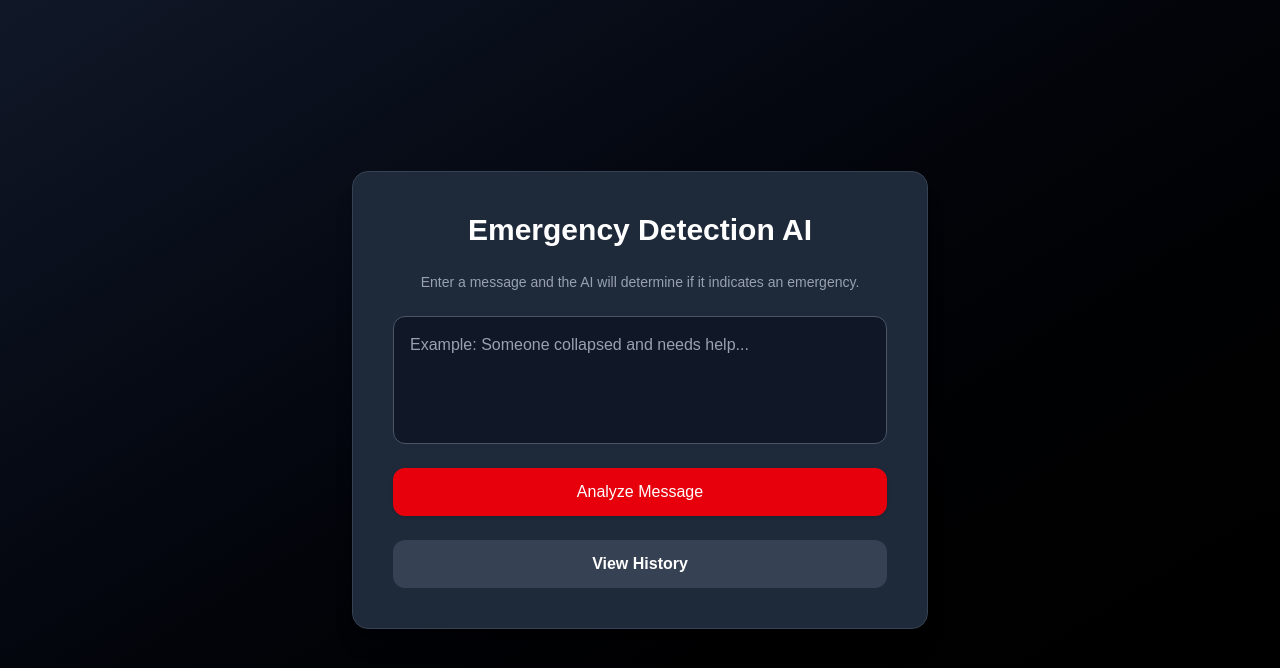
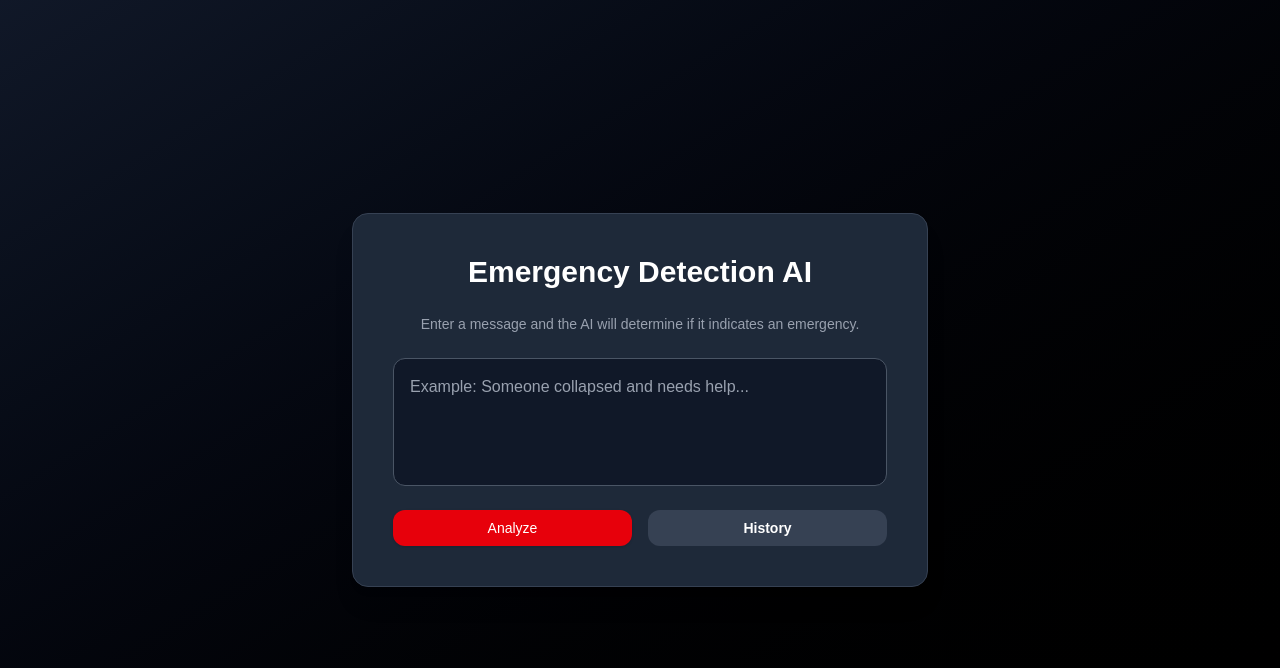
Before and after one commit to moecrosoft/disaster_classification, a Next.js app in the folder frontend/: page / in a window 1280 px wide. Shown: the top 668 px of the page. Built offline with nearby package versions, Linux system fonts and the light colour scheme.

Commit message:
update code

```diff
--- a/frontend/app/page.js
+++ b/frontend/app/page.js
@@ -2,137 +2,126 @@
 
 import { useState } from 'react'
 
-export default function Home(){
+export default function Home() {
   const [text, setText] = useState('')
   const [result, setResult] = useState(null)
 
   const [showHistory, setShowHistory] = useState(false)
   const [messages, setMessages] = useState([])
 
+  const [showResult, setShowResult] = useState(false)
 
-  async function analyse(){
-    const res = await fetch(`http://52.221.181.89:8000/predict`,{
-      method:'POST',
-      headers:{
-        'Content-Type':'application/json'
-      },
-      body:JSON.stringify({text})
+  async function analyse() {
+    const res = await fetch(`http://52.221.181.89:8000/predict`, {
+      method: 'POST',
+      headers: { 'Content-Type': 'application/json' },
+      body: JSON.stringify({ text }),
     })
 
     const data = await res.json()
     setResult(data.prediction)
     setText('')
+    setShowResult(true)
   }
 
-  async function loadHistory(){
+  async function loadHistory() {
     const res = await fetch(`http://52.221.181.89:8000/history`)
     const data = await res.json()
-
     setMessages(data)
     setShowHistory(true)
   }
 
-  return(
-    <div className='min-h-screen flex items-center justify-center bg-gradient-to-br from-gray-900 to-black p-6'>
-
-      <div className='bg-gray-800 shadow-xl rounded-2xl p-10 w-full max-w-xl flex flex-col gap-6 border border-gray-700'>
-
-        <h1 className='text-3xl font-semibold text-center text-white'>
+  return (
+    <div className="min-h-screen flex items-center justify-center bg-gradient-to-br from-gray-900 to-black p-6">
+      <div className="bg-gray-800 shadow-xl rounded-2xl p-10 w-full max-w-xl flex flex-col gap-6 border border-gray-700">
+        <h1 className="text-3xl font-semibold text-center text-white">
           Emergency Detection AI
         </h1>
-
-        <p className='text-center text-gray-400 text-sm'>
+        <p className="text-center text-gray-400 text-sm">
           Enter a message and the AI will determine if it indicates an emergency.
         </p>
 
         <textarea
-          className='border border-gray-600 bg-gray-900 text-white rounded-xl p-4 w-full h-32 resize-none focus:outline-none focus:ring-2 focus:ring-red-500 transition placeholder-gray-400'
-          placeholder='Example: Someone collapsed and needs help...'
+          className="border border-gray-600 bg-gray-900 text-white rounded-xl p-4 w-full h-32 resize-none focus:outline-none focus:ring-2 focus:ring-red-500 transition placeholder-gray-400"
+          placeholder="Example: Someone collapsed and needs help..."
           value={text}
-          onChange={(e)=>setText(e.target.value)}
+          onChange={(e) => setText(e.target.value)}
         />
 
+        {/* Buttons side by side */}
+        <div className="flex gap-4 justify-center">
           <button
             onClick={analyse}
-          className='bg-red-600 hover:bg-red-700 text-white font-medium py-3 rounded-xl transition shadow-sm cursor-pointer'
+            className="flex-1 bg-red-600 hover:bg-red-700 text-white font-medium py-2 rounded-xl transition shadow-sm cursor-pointer text-sm"
           >
-          Analyze Message
+            Analyze
           </button>
 
           <button
             onClick={loadHistory}
-          className='bg-gray-700 hover:bg-gray-600 text-white font-semibold py-3 rounded-xl transition cursor-pointer'
+            className="flex-1 bg-gray-700 hover:bg-gray-600 text-white font-semibold py-2 rounded-xl transition cursor-pointer text-sm"
           >
-          View History
+            History
           </button>
+        </div>
+      </div>
 
-        {result && (
-          <div className='rounded-xl p-4 text-center border border-gray-600 bg-gray-900'>
-            <span className='text-gray-400 text-sm'>
-              AI Prediction
-            </span>
-            <div className='text-xl font-semibold text-white mt-1'>
-              {result}
+      {/* Result popup */}
+      {showResult && (
+        <div className="fixed inset-0 bg-black/70 flex items-center justify-center">
+          <div className="bg-gray-800 w-full max-w-lg rounded-xl p-6 shadow-xl border border-gray-700">
+            <div className="flex justify-between items-center mb-4">
+              <h2 className="text-xl font-bold text-white">AI Prediction</h2>
+              <button
+                onClick={() => setShowResult(false)}
+                className="text-red-400 font-bold text-lg cursor-pointer"
+              >
+                X
+              </button>
+            </div>
+            <div className="flex flex-col gap-4">
+              <div className="text-sm text-gray-400">Your Message</div>
+              <div className="text-white font-medium">{text || '(message cleared)'}</div>
+              <div className="border-t border-gray-700 pt-2 mt-2 text-sm text-gray-400">
+                AI Result
+              </div>
+              <div className="text-green-400 font-semibold">{result}</div>
+            </div>
           </div>
         </div>
       )}
 
-      </div>
-
-
+      {/* History popup */}
       {showHistory && (
-        <div className='fixed inset-0 bg-black/70 flex items-center justify-center'>
-
-          <div className='bg-gray-800 w-full max-w-lg rounded-xl p-6 shadow-xl border border-gray-700'>
-
-            <div className='flex justify-between items-center mb-4'>
-              <h2 className='text-xl font-bold text-white'>
-                Message History
-              </h2>
-
+        <div className="fixed inset-0 bg-black/70 flex items-center justify-center">
+          <div className="bg-gray-800 w-full max-w-lg rounded-xl p-6 shadow-xl border border-gray-700">
+            <div className="flex justify-between items-center mb-4">
+              <h2 className="text-xl font-bold text-white">Message History</h2>
               <button
-                onClick={()=>setShowHistory(false)}
-                className='text-red-400 font-bold text-lg cursor-pointer'
+                onClick={() => setShowHistory(false)}
+                className="text-red-400 font-bold text-lg cursor-pointer"
               >
                 X
               </button>
             </div>
-
-
-            <div className='flex flex-col gap-4 max-h-96 overflow-y-auto'>
-
-              {messages.map((m,i)=>(
+            <div className="flex flex-col gap-4 max-h-96 overflow-y-auto">
+              {messages.map((m, i) => (
                 <div
                   key={i}
-                  className='bg-gray-900 border border-gray-700 rounded-lg p-4 flex flex-col gap-2'
+                  className="bg-gray-900 border border-gray-700 rounded-lg p-4 flex flex-col gap-2"
                 >
-
-                  <div className='text-sm text-gray-400'>
-                    User Message
-                  </div>
-
-                  <div className='text-white font-medium'>
-                    {m.user_message}
-                  </div>
-
-                  <div className='border-t border-gray-700 pt-2 mt-2 text-sm text-gray-400'>
+                  <div className="text-sm text-gray-400">User Message</div>
+                  <div className="text-white font-medium">{m.user_message}</div>
+                  <div className="border-t border-gray-700 pt-2 mt-2 text-sm text-gray-400">
                     AI Result
                   </div>
-
-                  <div className='text-green-400 font-semibold'>
-                    {m.ai_result}
-                  </div>
-
+                  <div className="text-green-400 font-semibold">{m.ai_result}</div>
                 </div>
               ))}
-
             </div>
-
           </div>
-
         </div>
       )}
-
     </div>
   )
 }
```
Lines whose indentation alone changed are shown as unchanged.
